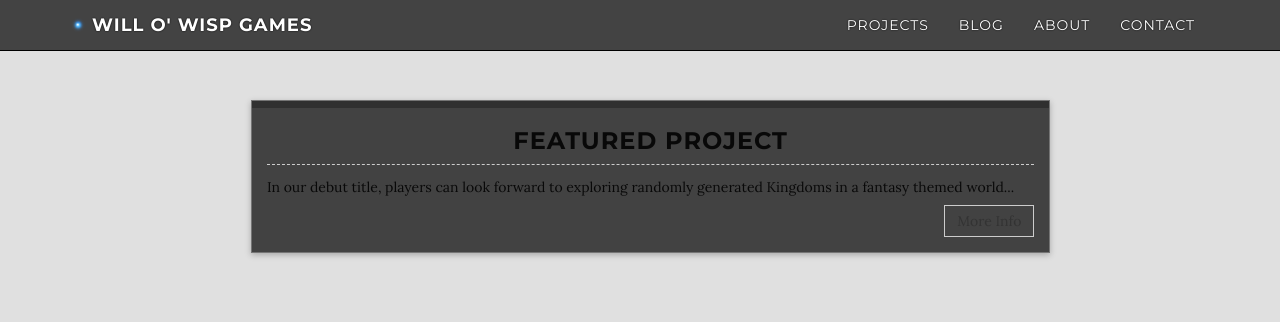
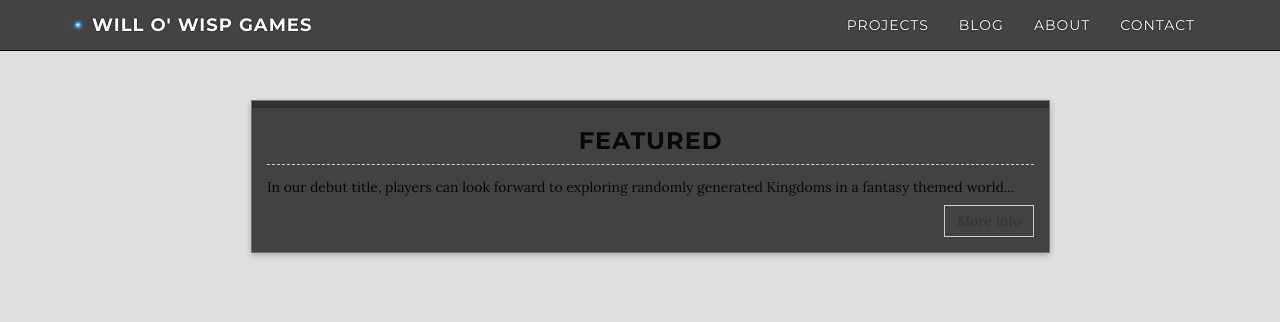
Before and after one commit to WilloWispGames/WilloWispGames.github.io, a Jekyll site: the page built from projects/index.html, in a window 1280 px wide. Shown: the top 322 px of the page. Built offline with Jekyll 4.4.1, drawn with Linux system fonts in a browser that asks for light colours; nearby versions of some CDN libraries.

Commit message:
Update projectPane.html

```diff
--- a/_includes/projectPane.html
+++ b/_includes/projectPane.html
@@ -5,11 +5,10 @@
 	<div class="projectpane bounce-up cf">
 		<div class="subject default">
 			<div class="cat-color"></div>
-			<h3 class="title">Featured Project</h3>
+			<h3 class="title">Featured</h3>
 			<div class="content">In our debut title, players can look forward to exploring randomly generated Kingdoms in a fantasy themed world...</div>
 			<div class="enrole">More Info</div>
 		</div>
 	</div>
 </div>
 </center>
-</div>
```
